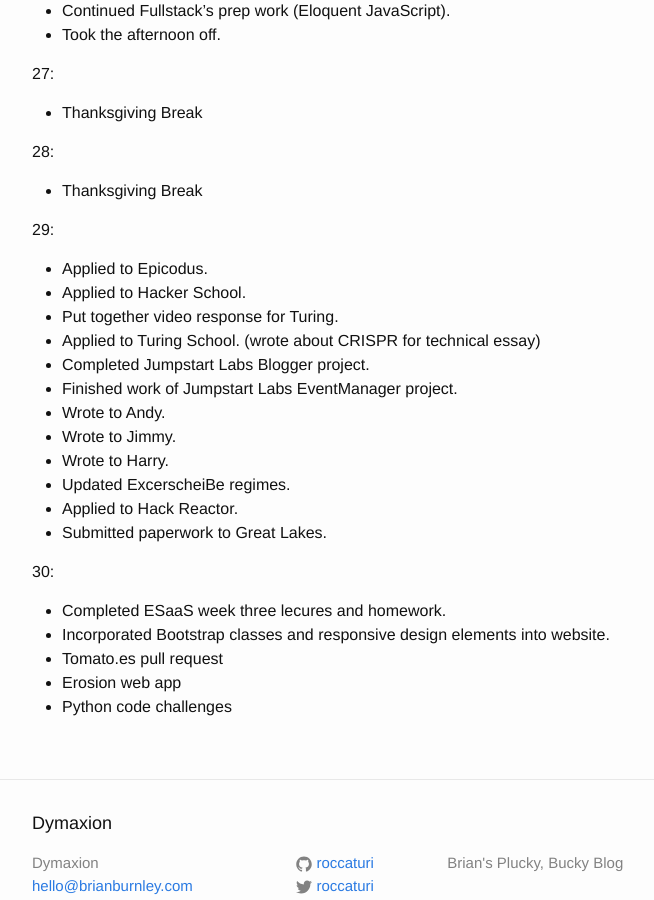
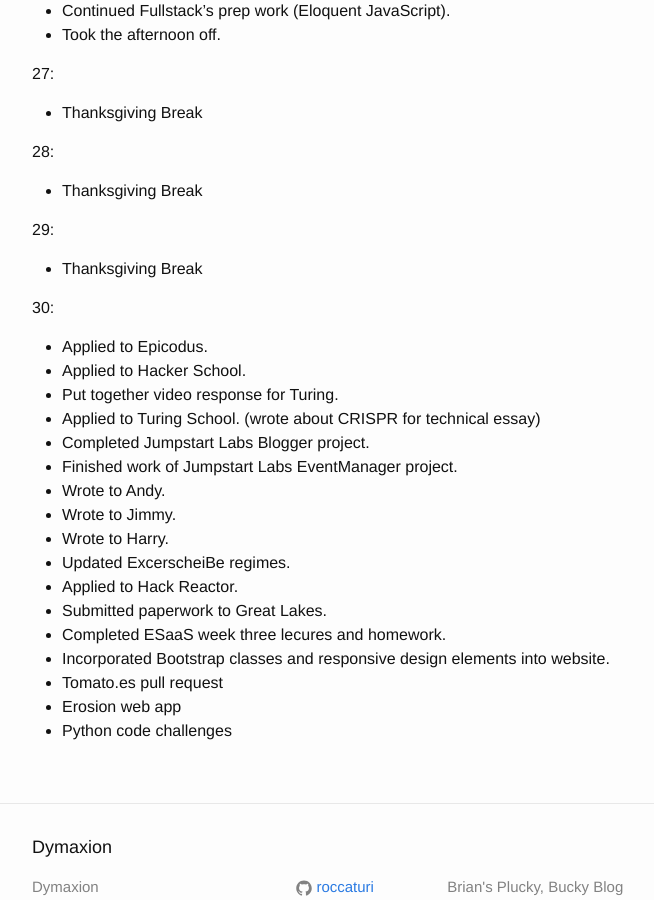
Before and after one commit to roccaturi/roccaturi.github.io, a Jekyll site: the page built from _posts/2014-11-01-journal.md, in a window 1280 px wide and 900 px high, scrolled down 5142 px. Shown: the whole window, without its empty margins (238-892 px from the left). Built offline with Jekyll 4.4.1, drawn with Linux system fonts in a browser that asks for light colours; Markdown is read by kramdown in place of the engine named in the settings.

Commit message:
Updated Nov entry

```diff
--- a/_posts/2014-11-01-journal.md
+++ b/_posts/2014-11-01-journal.md
@@ -182,6 +182,9 @@ categories: journal
 * Thanksgiving Break
 
 29:
+* Thanksgiving Break
+
+30:
 + Applied to Epicodus.
 + Applied to Hacker School.
 + Put together video response for Turing.
@@ -194,8 +197,6 @@ categories: journal
 + Updated ExcerscheiBe regimes.
 + Applied to Hack Reactor.
 + Submitted paperwork to Great Lakes.
-
-30:
 + Completed ESaaS week three lecures and homework.
 + Incorporated Bootstrap classes and responsive design elements into website.
 + Tomato.es pull request
```
